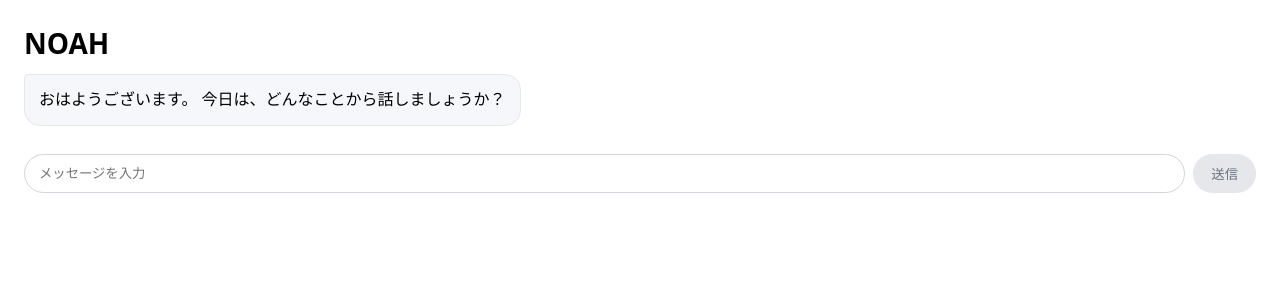
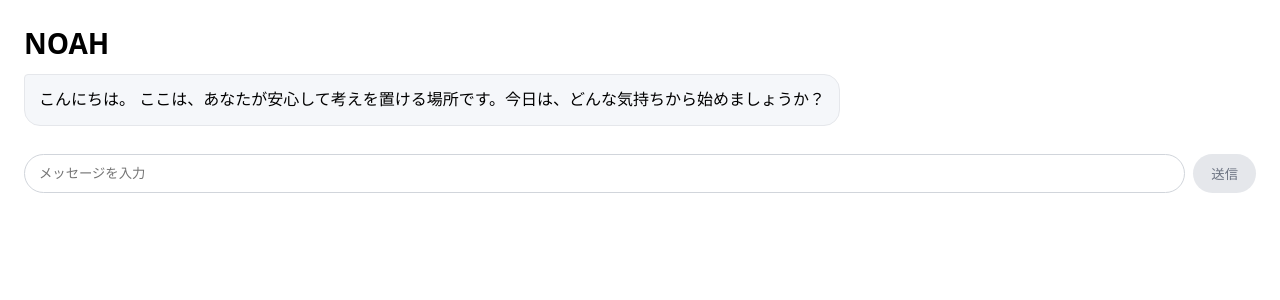
Before and after one commit to uzu-san/noah-chat, a React (Vite) app: page / in a window 1280 px wide. Shown: the top 300 px of the page. Built offline with nearby package versions, Linux system fonts and the light colour scheme.

Commit message:
Refactor initial greeting logic in LineStyleChat
Updated initial greeting logic to include a follow-up message and adjusted greeting based on time.

```diff
--- a/src/LineStyleChat.jsx
+++ b/src/LineStyleChat.jsx
@@ -2,11 +2,12 @@ import React, { useEffect, useRef, useState, useMemo } from "react";
 
 function makeInitialGreeting() {
   const h = new Date().getHours();
- const greet =
-    (h >= 4 && h < 10) ? "おはようございます。" :
-    (h >= 10 && h < 18) ? "こんにちは。" :
-    "こんばんは。";
-  return `${greet} 今日は、どんなことから話しましょうか？`;
+ const greet = (h >= 4 && h < 18)
+    ? "こんにちは。"  // 4:00〜17:59
+    : "こんばんは。"; // 18:00〜3:59
+const followUp = "ここは、あなたが安心して考えを置ける場所です。今日は、どんな気持ちから始めましょうか？";
+
+  return `${greet} ${followUp}`;
 }
 
 export default function LineStyleChat() {
```
